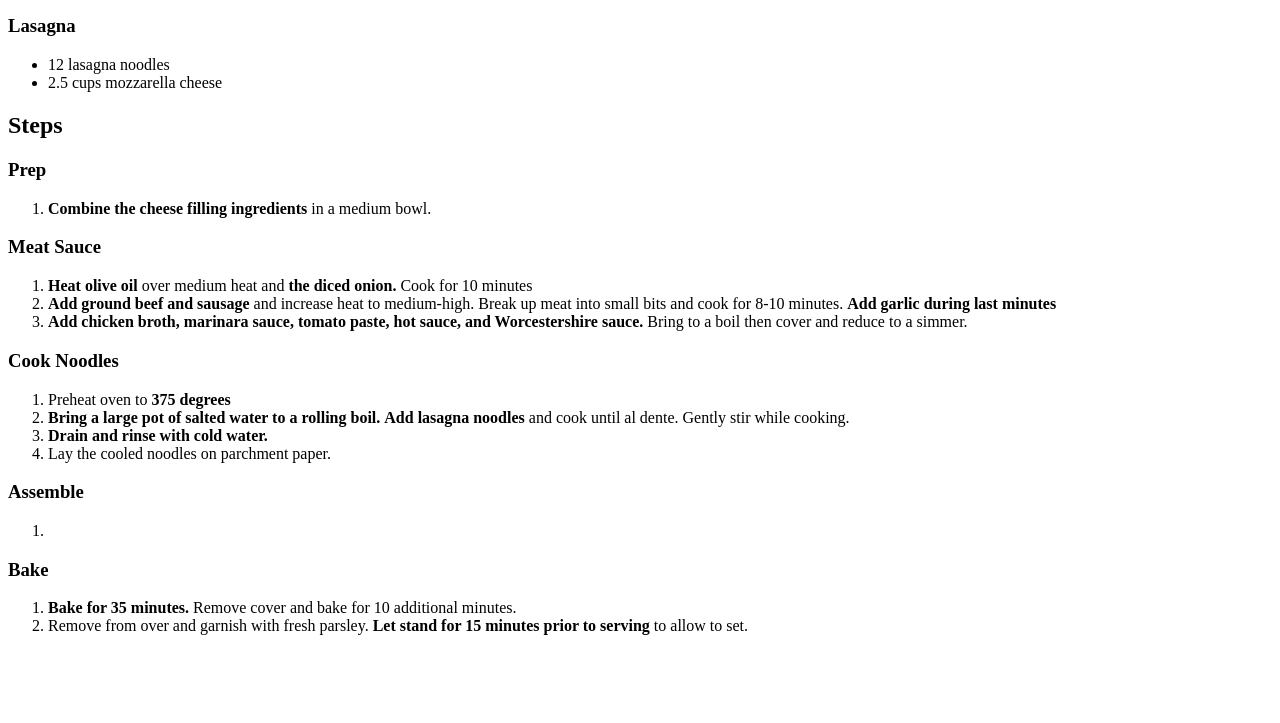
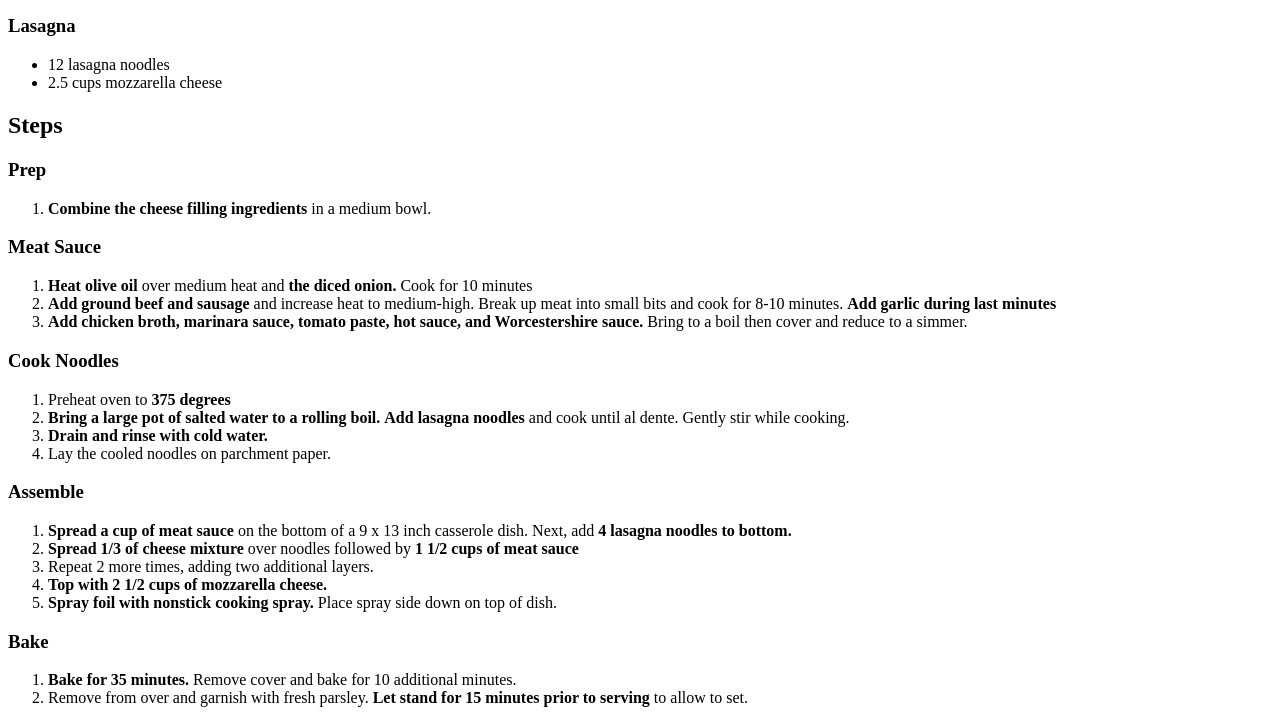
Before and after one commit to vader9911/odin-recipes, a plain HTML site: page recipes/lasagna.html in a window 1280 px wide. Shown: the part 961-1684 px from the top of the page. Before the commit the page ends 1612 px from the top, so only its background shows below. Drawn offline with Linux system fonts and the light colour scheme.

Commit message:
fix grammar and typos

```diff
--- a/recipes/lasagna.html
+++ b/recipes/lasagna.html
@@ -18,7 +18,6 @@
         </p>
 
         <h2>Ingredients</h2>
-
         <h3>Cheese Filling</h3>
         <ul>
             <li>15 oz. ricotta cheese</li>
@@ -70,13 +69,17 @@
         </ol>
         <h3>Assemble</h3>
         <ol>
-            <li></li>
+
+            <li><strong>Spread a cup of meat sauce</strong> on the bottom of a 9 x 13 inch casserole dish. Next, add <strong>4 lasagna noodles to bottom.</strong></li>
+            <li><strong>Spread 1/3 of cheese mixture</strong> over noodles followed by <strong>1 1/2 cups of meat sauce</strong></li>
+            <li>Repeat 2 more times, adding two additional layers.</li>
+            <li><strong>Top with 2 1/2 cups of mozzarella cheese.</strong></li>
+            <li><strong>Spray foil with nonstick cooking spray.</strong> Place spray side down on top of dish.</li>
         </ol>
         <h3>Bake</h3>
         <ol>
             <li><strong>Bake for 35 minutes.</strong> Remove cover and bake for 10 additional minutes.</li>
             <li>Remove from over and garnish with fresh parsley. <strong>Let stand for 15 minutes prior to serving</strong> to allow to set.</li>
         </ol>
-
     </body>
 </head>
```
